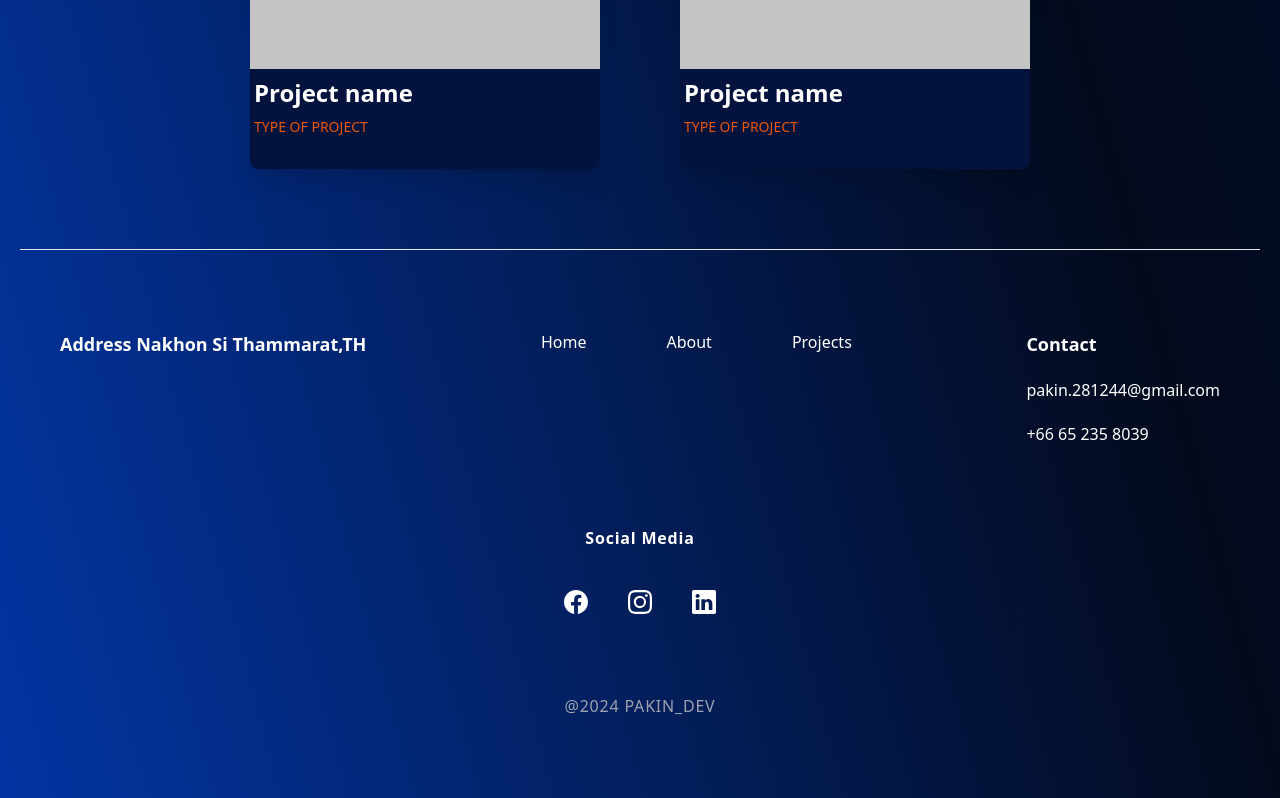
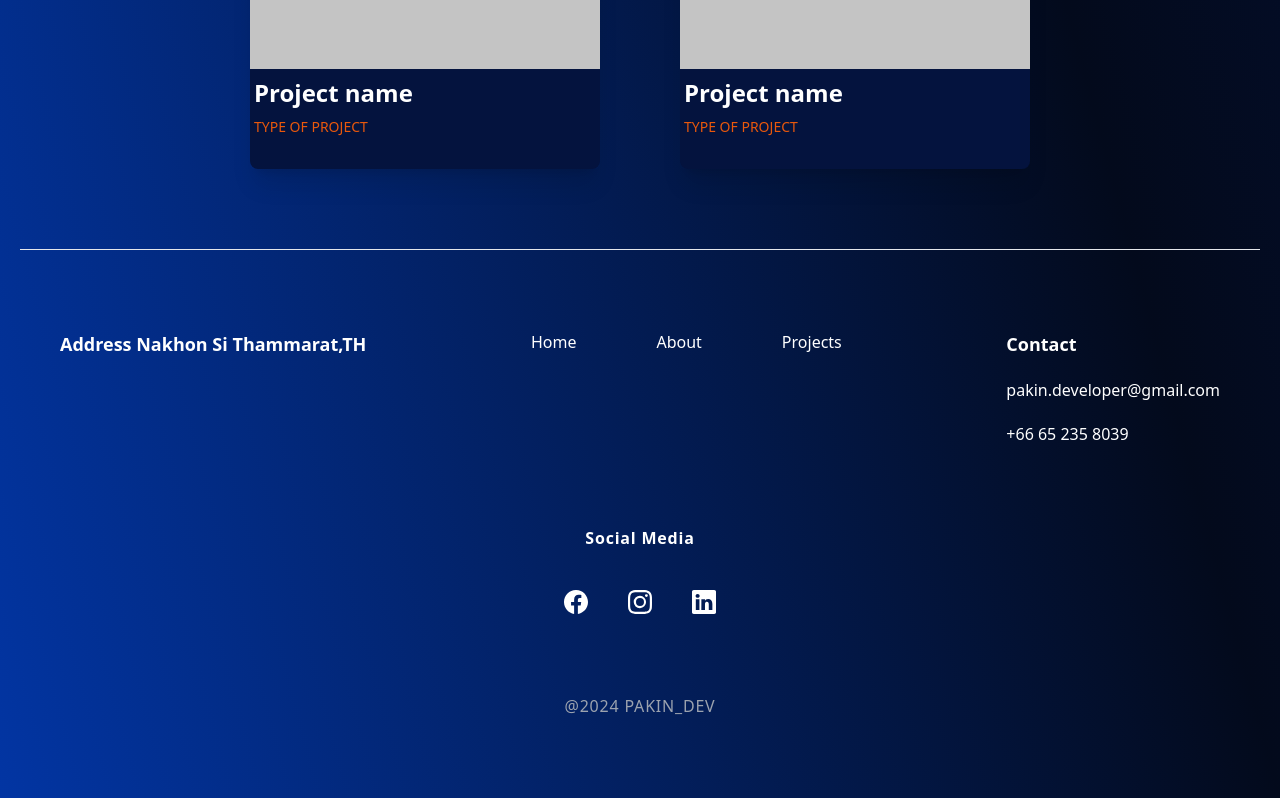
Before and after one commit to PakinjinjaiDev/PakinjinjaiDev, a React (Create React App) app: page / in a window 1280 px wide. Shown: the part 3955-4753 px from the top of the page. Built offline with nearby package versions, Linux system fonts and the light colour scheme.

Commit message:
Update Footer.jsx

```diff
--- a/src/components/Footer.jsx
+++ b/src/components/Footer.jsx
@@ -19,7 +19,7 @@
 
         <div className="flex flex-col gap-5 text-md text-white ">
           <h1 className="text-lg font-bold">Contact</h1>
-          <p>pakin.281244@gmail.com</p>
+          <p>pakin.developer@gmail.com</p>
           <p>+66 65 235 8039</p>
         </div>
       </div>
```
